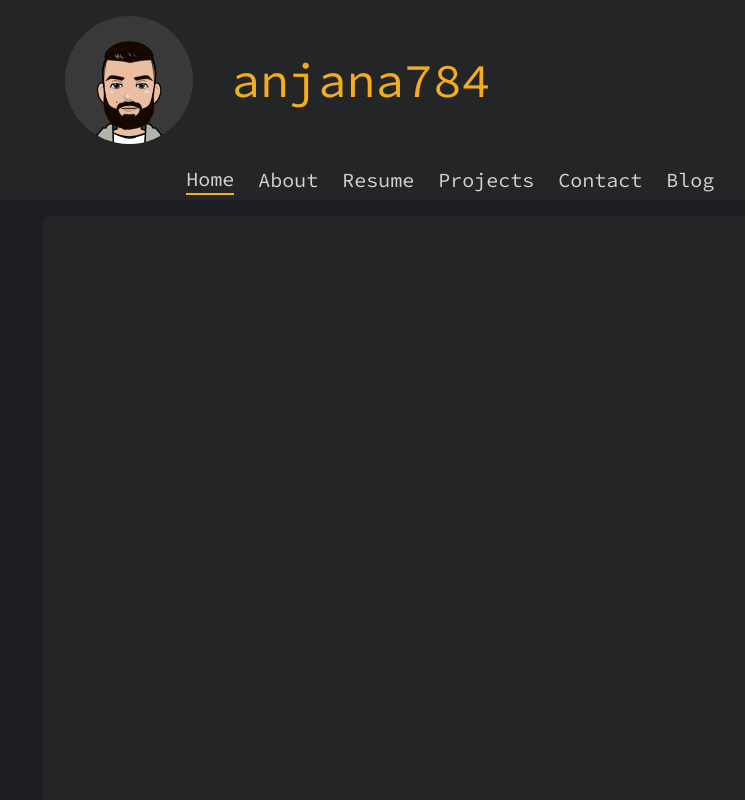
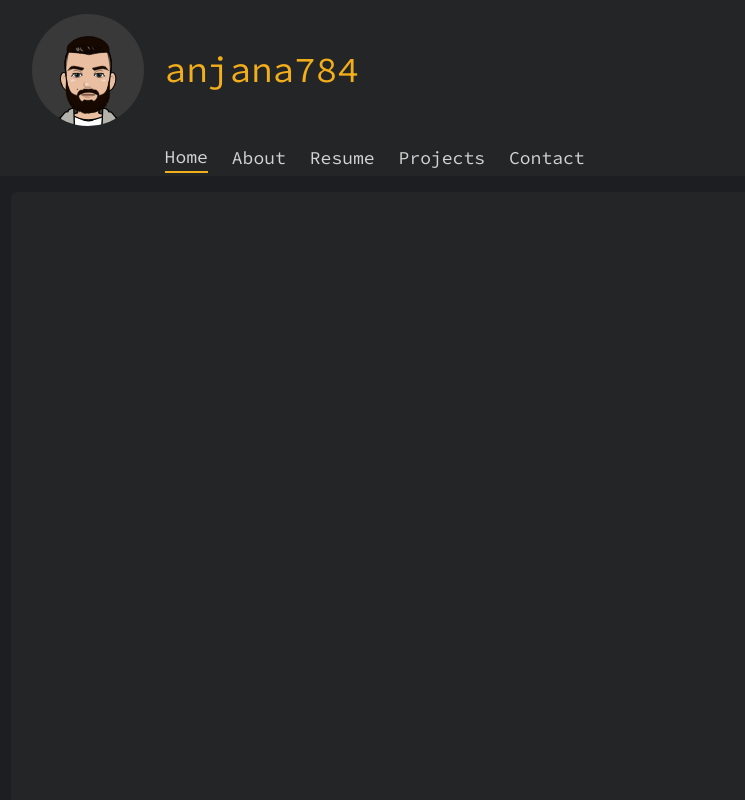
Before and after one commit to anjana784/blog, a Next.js app: page / in a window 1280 px wide. Shown: the top 800 px of the page, without its empty margins (149-894 px from the left). Built offline with nearby package versions, Linux system fonts and the light colour scheme.

Commit message:
updated header

```diff
--- a/app/Components/Header/index.tsx
+++ b/app/Components/Header/index.tsx
@@ -24,16 +24,16 @@ const Header: FC = () => {
       {/* main header */}
       <header
         id="header"
-        className={`w-screen h-[200px] max-lg:h-[150px] max-md:h-[100px] bg-lightBlack `}
+        className={`w-screen h-48 2xl:h-48 xl:h-44 lg:h-40 bg-lightBlack`}
         ref={headerSection}
       >
-        <div className="w-[70%] max-lg:w-[70%] max-md:w-[80%] h-full m-auto">
+        <div className="w-[70%] 2xl:w-[70%] xl:w-[75%] lg:w-[80%] h-full m-auto">
           {/* logo section */}
           <div className="w-full h-[80%]">
             <div className="w-full h-full flex">
-              <div className="w-[20%] h-full">
+              <div className="w-[16%] h-full">
                 <div className="w-full h-full flex justify-center items-center">
-                  <div className="w-32 h-32 max-lg:w-28 max-lg:h-28 max-md:w-16 max-md:h-16 bg-customGray rounded-full">
+                  <div className="w-32 h-32 2xl:w-32 2xl:h-32 xl:w-28 xl:h-28 lg:w-24 lg:h-24 bg-customGray rounded-full">
                     <div
                       style={{
                         width: "100%",
@@ -48,7 +48,7 @@ const Header: FC = () => {
               </div>
               <div className="w-[84%] h-full">
                 <div className="w-full h-full flex items-center">
-                  <p className="text-primaryGold text-5xl max-lg:text-4xl px-4 max-lg:px-3 max-md:text-2xl max-md:px-0">
+                  <p className="text-primaryGold text-5xl 2xl:text-5xl xl:text-4xl lg:text-3xl">
                     anjana784
                   </p>
                 </div>
@@ -58,33 +58,38 @@ const Header: FC = () => {
           {/* Nav Bar section */}
           <nav className="w-full h-[20%]">
             <div className="w-full h-full flex">
-              <div className="w-[16%] h-full max-md:hidden"></div>
-              <div className="w-[84%] h-full max-md:px-3">
+              <div className="w-[16%] h-full"></div>
+              <div className="w-[84%] h-full">
                 <div className="w-full h-full flex">
                   <NavItem
                     item="home"
                     currentSectionName={currentSectionName}
+                    className="mr-8 2xl:mr-8 xl:mr-6 lg:mr-4 text-xl 2xl:text-xl xl:text-lg lg:text-base"
                   />
                   <NavItem
                     item="about"
                     currentSectionName={currentSectionName}
+                    className="mr-8 2xl:mr-8 xl:mr-6 lg:mr-4 text-xl 2xl:text-xl xl:text-lg lg:text-base"
                   />
                   <NavItem
                     item="resume"
                     currentSectionName={currentSectionName}
+                    className="mr-8 2xl:mr-8 xl:mr-6 lg:mr-4 text-xl 2xl:text-xl xl:text-lg lg:text-base"
                   />
                   <NavItem
                     item="projects"
                     currentSectionName={currentSectionName}
+                    className="mr-8 2xl:mr-8 xl:mr-6 lg:mr-4 text-xl 2xl:text-xl xl:text-lg lg:text-base"
                   />
                   <NavItem
                     item="contact"
                     currentSectionName={currentSectionName}
+                    className="mr-8 2xl:mr-8 xl:mr-6 lg:mr-4 text-xl 2xl:text-xl xl:text-lg lg:text-base"
                   />
-                  <NavItem
+                  {/* <NavItem
                     item="blog"
                     currentSectionName={currentSectionName}
-                  />
+                  /> */}
                 </div>
               </div>
             </div>
@@ -94,14 +99,12 @@ const Header: FC = () => {
 
       {/* skicky header */}
       {!headerShowing && (
-        <header className="w-screen h-[100px] max-lg:h-[75px] max-md:[50px] bg-lightBlack fixed top-0 left-0">
-          <div className="w-[70%] max-lg:w-[75%] max-md:[80%] h-full m-auto">
-            <div className="w-full h-full">
-              <div className="w-full h-full flex">
-                {/* logo section */}
+        <header className="w-screen h-24 2xl:h-24 xl:h-20 lg:h-16 bg-lightBlack fixed top-0 left-0">
+          <div className="w-[70%] 2xl:w-[70%] xl:w-[75%] lg:w-[80%] !h-full m-auto">
+            <div className="w-full h-24 2xl:h-24 xl:h-20 lg:h-16 flex">
               <div className="w-[16%] h-full">
                 <div className="w-full h-full flex justify-center items-center">
-                    <div className="w-20 h-20 max-lg:w-14 max-lg:h-14 max-md:w-12 max-md:h-12 bg-[#393737] rounded-full">
+                  <div className="w-20 h-20 2xl:w-16 2xl:h-16 xl:w-14 xl:h-14 lg:w-12 lg:h-12 bg-[#393737] rounded-full">
                     <div
                       style={{
                         width: "100%",
@@ -120,29 +123,33 @@ const Header: FC = () => {
                   <NavItem
                     item="home"
                     currentSectionName={currentSectionName}
+                    className="mr-8 2xl:mr-8 xl:mr-6 lg:mr-4 text-lg 2xl:text-lg xl:text-base lg:text-sm"
                   />
                   <NavItem
                     item="about"
                     currentSectionName={currentSectionName}
+                    className="mr-8 2xl:mr-8 xl:mr-6 lg:mr-4 text-lg 2xl:text-lg xl:text-base lg:text-sm"
                   />
                   <NavItem
                     item="resume"
                     currentSectionName={currentSectionName}
+                    className="mr-8 2xl:mr-8 xl:mr-6 lg:mr-4 text-lg 2xl:text-lg xl:text-base lg:text-sm"
                   />
                   <NavItem
                     item="projects"
                     currentSectionName={currentSectionName}
+                    className="mr-8 2xl:mr-8 xl:mr-6 lg:mr-4 text-lg 2xl:text-lg xl:text-base lg:text-sm"
                   />
                   <NavItem
                     item="contact"
                     currentSectionName={currentSectionName}
+                    className="mr-8 2xl:mr-8 xl:mr-6 lg:mr-4 text-lg 2xl:text-lg xl:text-base lg:text-sm"
                   />
-                    <NavItem
+                  {/* <NavItem
                       item="blog"
                       currentSectionName={currentSectionName}
-                    />
+                    /> */}
                 </nav>
-                </div>
               </div>
             </div>
           </div>
--- a/app/Components/NavItem/index.tsx
+++ b/app/Components/NavItem/index.tsx
@@ -5,9 +5,10 @@ import { FC } from "react";
 interface Props {
   currentSectionName: string;
   item: string;
+  className?: string;
 }
 
-const NavItem: FC<Props> = ({ currentSectionName, item }) => {
+const NavItem: FC<Props> = ({ currentSectionName, item, className }) => {
   const sections = useStore((state) => state.sections);
 
   const clickHandler = () => {
@@ -17,11 +18,11 @@ const NavItem: FC<Props> = ({ currentSectionName, item }) => {
   return (
     <Link
       href={`#${item}`}
-      className="flex justify-center items-center mr-6 max-lg:mr-4 max-md:mr-4 h-full"
+      className="flex justify-center items-center h-full"
       onClick={clickHandler}
     >
       <p
-        className={`text-primaryWhite text-xl max-lg:text-lg max-md:text-sm w-full capitalize ${
+        className={`text-primaryWhite ${className} w-full capitalize ${
           currentSectionName === item
             ? " border-b-solid border-b-[2px] border-b-primaryGold"
             : null
--- a/app/page.tsx
+++ b/app/page.tsx
@@ -57,13 +57,13 @@ const Main: FC = () => {
   }, [currentSectionName]);
 
   return (
-    <main className="bg-lightBlack w-[70%] max-lg:w-[75%] max-md:w-[80%] rounded-md m-auto my-4">
+    <main className="bg-lightBlack w-[70%] 2xl:w-[70%] xl:w-[75%] lg:w-[80%] rounded-md m-auto my-4">
       <Home />
       <About />
       <Resume />
       <Projects />
       <Contact />
-      <Blog />
+      {/* <Blog /> */}
     </main>
   );
 };
```
Lines whose indentation alone changed are shown as unchanged.
